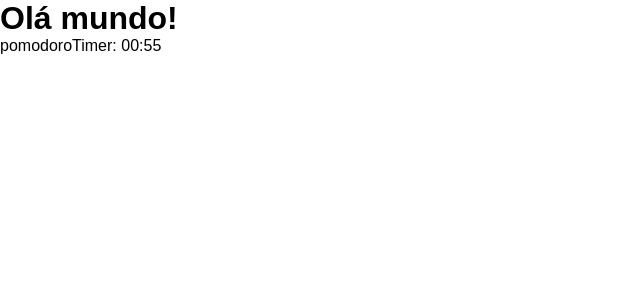
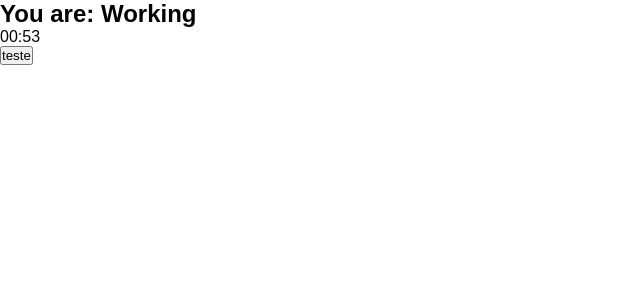
Before and after one commit to Roger-Franco/pomodoro-react-typescript, a React (Create React App) app: page / in a window 1280 px wide. Shown: the top 300 px of the page, without its empty margins (0-640 px from the left). Built offline with nearby package versions, Linux system fonts and the light colour scheme.

Commit message:
Componentes do Timer e Button

```diff
--- a/src/App.tsx
+++ b/src/App.tsx
@@ -4,7 +4,6 @@
 function App(): JSX.Element {
   return (
     <div className="App">
-      <h1>Olá mundo!</h1>
       <PomodoroTimer defaultPomodoroTime={3660} />
     </div>
   );
--- /dev/null
+++ b/src/components/button.tsx
@@ -0,0 +1,15 @@
+import React from 'react';
+
+interface Props {
+  text: string;
+  onClick?: () => void;
+  className?: string;
+}
+
+export function Button(props: Props): JSX.Element {
+  return (
+    <button onClick={props.onClick} className={props.className}>
+      {props.text}
+    </button>
+  );
+}
--- a/src/components/pomodoro-timer.tsx
+++ b/src/components/pomodoro-timer.tsx
@@ -1,6 +1,7 @@
 import React, { useState } from 'react';
 import { useInterval } from '../hooks/use-interval';
-import { secondsToTime } from '../utils/seconds-to-time';
+import { Button } from './button';
+import { Timer } from './timer';
 
 interface Props {
   defaultPomodoroTime: number;
@@ -13,5 +14,12 @@
     setMainTime(mainTime - 1);
   }, 1000);
 
-  return <div>pomodoroTimer: {secondsToTime(mainTime)}</div>;
+  return (
+    <div className="pomodoro">
+      <h2>You are: Working</h2>
+      <Timer mainTime={mainTime} />
+      <Button text="teste" onClick={() => console.log(1)}></Button>
+    </div>
+  );
+  // <div>pomodoroTimer: {secondsToTime(mainTime)}</div>;
 }
--- /dev/null
+++ b/src/components/timer.tsx
@@ -0,0 +1,10 @@
+import React from 'react';
+import { secondsToTime } from '../utils/seconds-to-time';
+
+interface Props {
+  mainTime: number;
+}
+
+export function Timer(props: Props): JSX.Element {
+  return <div className="timer">{secondsToTime(props.mainTime)}</div>;
+}
```
Also changed, not shown: 1 other file (tests, documents, lock files or other folders).
